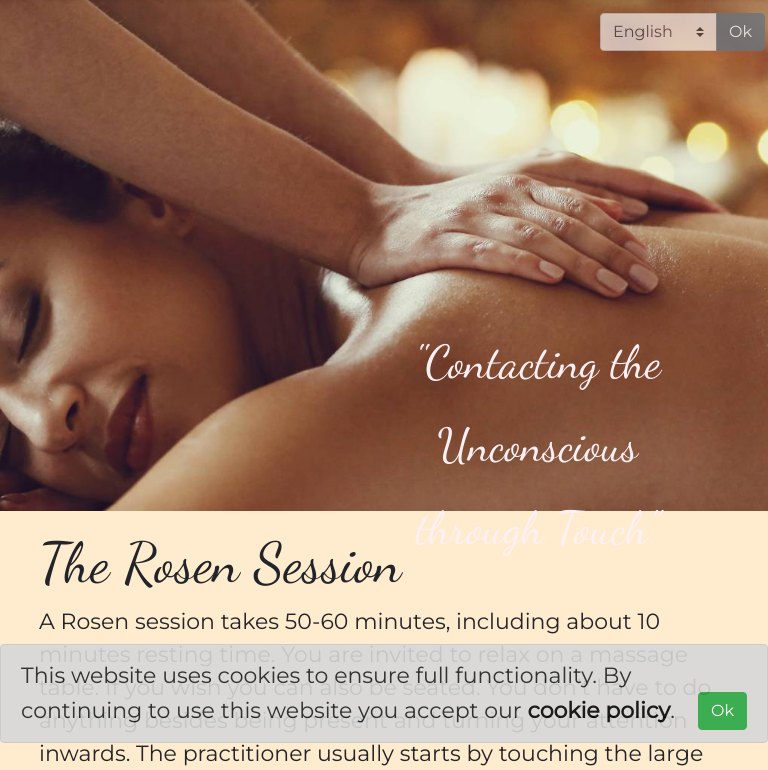
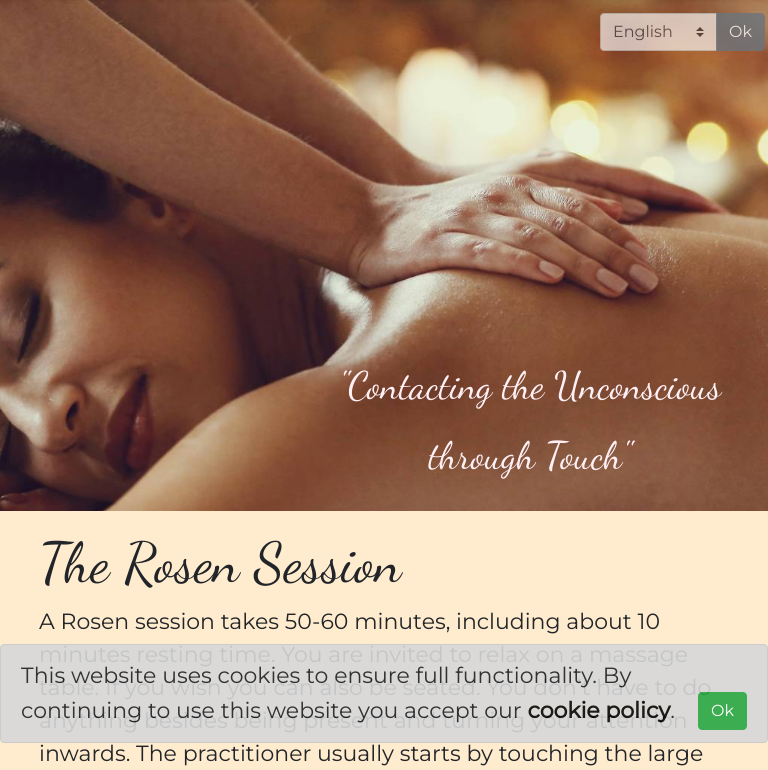
Before and after one commit to thorndeux/webpage_anette, a Flask app: page /session in a window 768 px wide. Shown: the part 57-827 px from the top of the page. Run offline with Flask 2, Linux system fonts and the light colour scheme; some libraries are stand-ins or nearby versions.

Commit message:
fix: Further adjustments to `quote` styles

```diff
--- a/static/css/styles.css
+++ b/static/css/styles.css
@@ -181,18 +181,18 @@ picture {
 
 @media only screen and (min-width: 576px) and (max-width: 991.98px) {
   .quote-large {
-    top: 59%;
-    left: 42vw;
+    top: 65%;
+    left: 40vw;
     right: 2vw;
 
-    font-size: 6vw;
+    font-size: 5vw;
   }
 }
 
 @media only screen and (max-width: 575.98px) {
   .quote-large {
     top: 59%;
-    left: 40vw;
+    left: 37vw;
     right: 1vw;
 
     font-size: 6vw;
@@ -218,10 +218,10 @@ picture {
   .quote2 {
     color: white;
     top: 76%;
-    left: 1vw;
+    left: 0px;
     right: 1vw;
 
-    font-size: 6.8vw;
+    font-size: 6.7vw;
     line-height: 1.4;
   }
   .quote2 > span {
--- a/templates/session.html
+++ b/templates/session.html
@@ -9,7 +9,7 @@ awakened, allowing for more aliveness, vitality, and possibilities. {%- endblock
 description_en %} {% block title_de %} Behandlung {% endblock title_de %} {%
 block title_en %} Session {% endblock title_en %} {% block color %} #FFEBCD {%
 endblock %} {% block slogan %}
-<div class="p-2 p-sm-4 mb-5 quote-large">
+<div class="p-2 p-sm-4 quote-large">
   <span lang="en"
     >"Contacting the <br class="d-inline d-md-none" /><span
       class="ml-n4 ml-sm-0"
```
